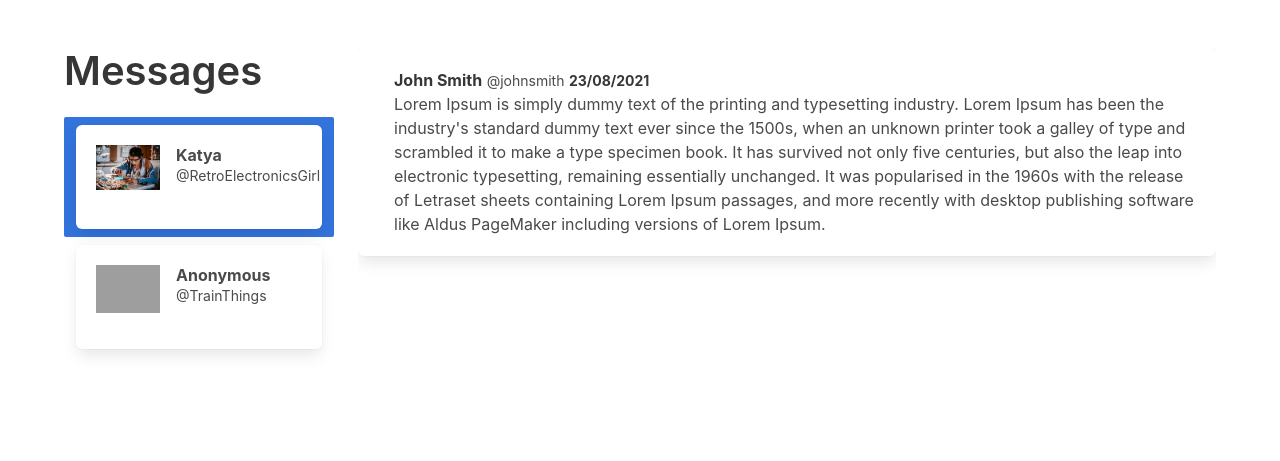
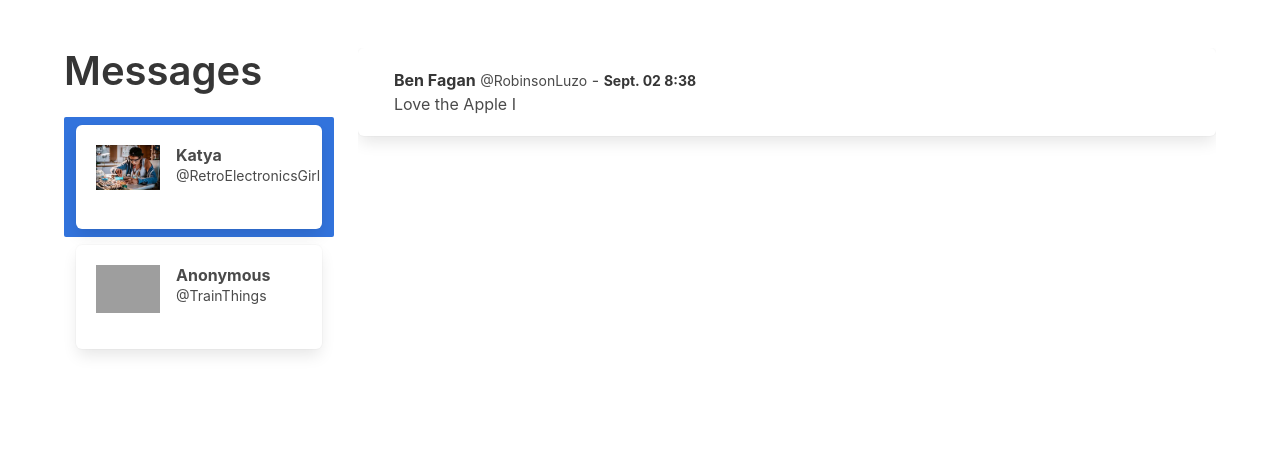
Before and after one commit to RobinsonLuzo/Notebook, a Django app: page /direct/ in a window 1280 px wide. Shown: the part 52-513 px from the top of the page. Run offline with Django 3.2, Linux system fonts and the light colour scheme; a user stored in the database is signed in; data comes from the database, SQL or seed files in the repository; grey boxes are pictures that could not be loaded.

Commit message:
Update to inbox html - passing message body, date etc now. Need to be able to select messages though.

```diff
--- a/notebook/notebook/notebook/templates/direct/direct.html
+++ b/notebook/notebook/notebook/templates/direct/direct.html
@@ -66,15 +66,11 @@
             <div class="media-content">
               <div class="content">
                 <p>
-                  <strong>John Smith</strong> <small>@johnsmith</small> <strong><small>23/08/2021</small></strong>
+                  <strong>{{ direct.sender.profile.first_name }} {{ direct.sender.profile.last_name }}</strong>
+                  <small>@{{ direct.sender.username }}</small> -
+                  <strong><small>{{ direct.date|date:'N d G:i' }}</small></strong>
                 </p>
-                Lorem Ipsum is simply dummy text of the printing and typesetting industry.
-                Lorem Ipsum has been the industry's standard dummy text ever since the 1500s,
-                when an unknown printer took a galley of type and scrambled it to make a type specimen book.
-                It has survived not only five centuries, but also the leap into electronic typesetting,
-                remaining essentially unchanged.
-                It was popularised in the 1960s with the release of Letraset sheets containing Lorem Ipsum passages,
-                and more recently with desktop publishing software like Aldus PageMaker including versions of Lorem Ipsum.
+                {{ direct.body }}
               </div>
             </div>
           </article>
```
